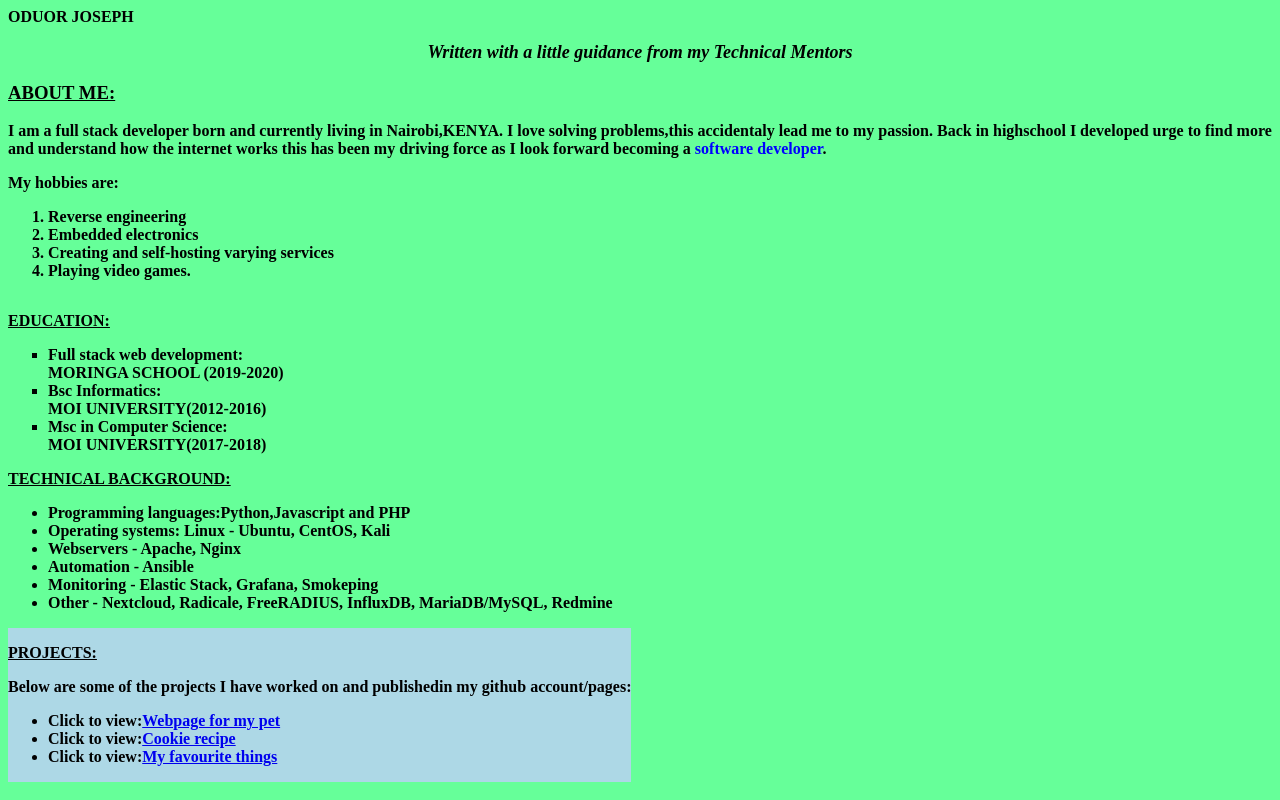
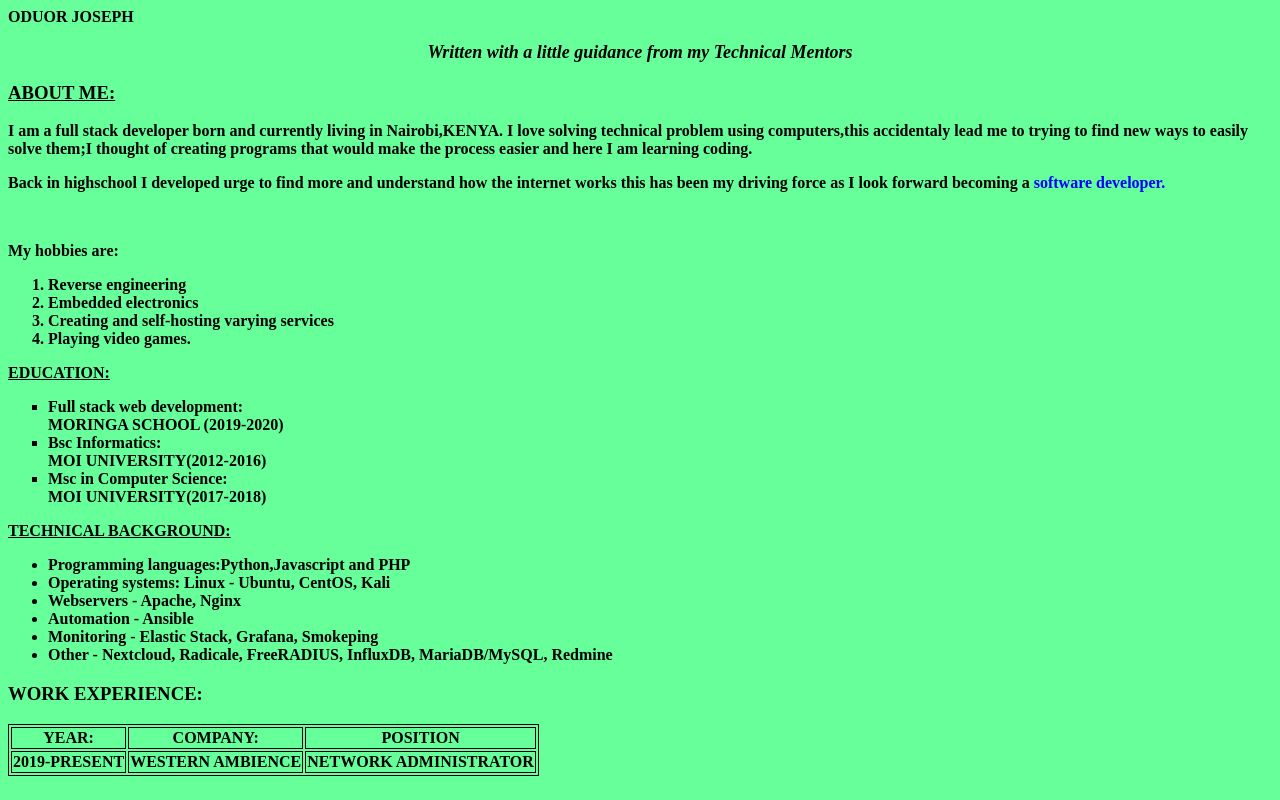
Before and after one commit to programmer7512/my-portfolio, a plain HTML site: page index.html in a window 1280 px wide. Shown: the part 340-1140 px from the top of the page. Drawn offline with Linux system fonts and the light colour scheme.

Commit message:
adds working experience

```diff
--- a/css/styles.css
+++ b/css/styles.css
@@ -19,13 +19,8 @@
   align-items: right;
   clear: both;
 }
-.sidebar {
+/* .sidebar { */
   width: 40%;
   float: left;
   background-color: #66FF99;
 }
-.contact{
-  width: 20%
-  float:right;
-  clear: both;
-}
--- a/index.html
+++ b/index.html
@@ -4,6 +4,11 @@
     <meta charset="utf-8">
     <title>my-portfolio</title>
     <link rel="stylesheet" href="css/styles.css">
+    <style>
+      table,th,td{
+        border:1px solid black;
+      }
+    </style>
   </head>
   <body>
     <img src="images/man.jpg" alt="MY LOGO">
@@ -12,8 +17,8 @@
 
       <h3><u>ABOUT ME:</u></h3>
       <p>I am a full stack developer born and currently living in Nairobi,KENYA.
-        I love solving problems,this accidentaly lead me to my passion.
-        Back in highschool I developed urge to find more and understand how the internet works this has been my driving force as I look forward becoming a <span style="color:blue;font-weight:bold">software developer</span>.<br>
+        I love solving technical problem using computers,this accidentaly lead me to trying to find new ways to easily solve them;I thought of creating programs that would make the process easier and here I am learning coding.
+        <p>Back in highschool I developed urge to find more and understand how the internet works this has been my driving force as I look forward becoming a <span style="color:blue;font-weight:bold">software developer.</span></p><br>
 
       <p><strong>My hobbies are:</strong></p>
          <ol>
@@ -47,7 +52,22 @@
            <li>Monitoring - Elastic Stack, Grafana, Smokeping</li>
            <li>Other - Nextcloud, Radicale, FreeRADIUS, InfluxDB, MariaDB/MySQL, Redmine</li
         </ul>
-    </div>
+    </div
+    <div>
+      <h3>WORK EXPERIENCE:</h3>
+      <table>
+        <tr>
+          <th>YEAR:</th>
+          <th>COMPANY:</th>
+          <th>POSITION</th>
+        </tr>
+        <tr>
+          <td>2019-PRESENT</td>
+          <td>WESTERN AMBIENCE</td>
+          <td>NETWORK ADMINISTRATOR</td>
+        </tr>
+      </table><br><br>
+
 
     <div class="projects" >
       <p><u>PROJECTS:</u></p>
@@ -58,5 +78,6 @@
         <li>Click to view:<a href="https://programmer7512.github.io/KAWASAKI/">My favourite things</a></li>
       </ul>
     </div>
+    <div>
  </body>
 </html>
```
